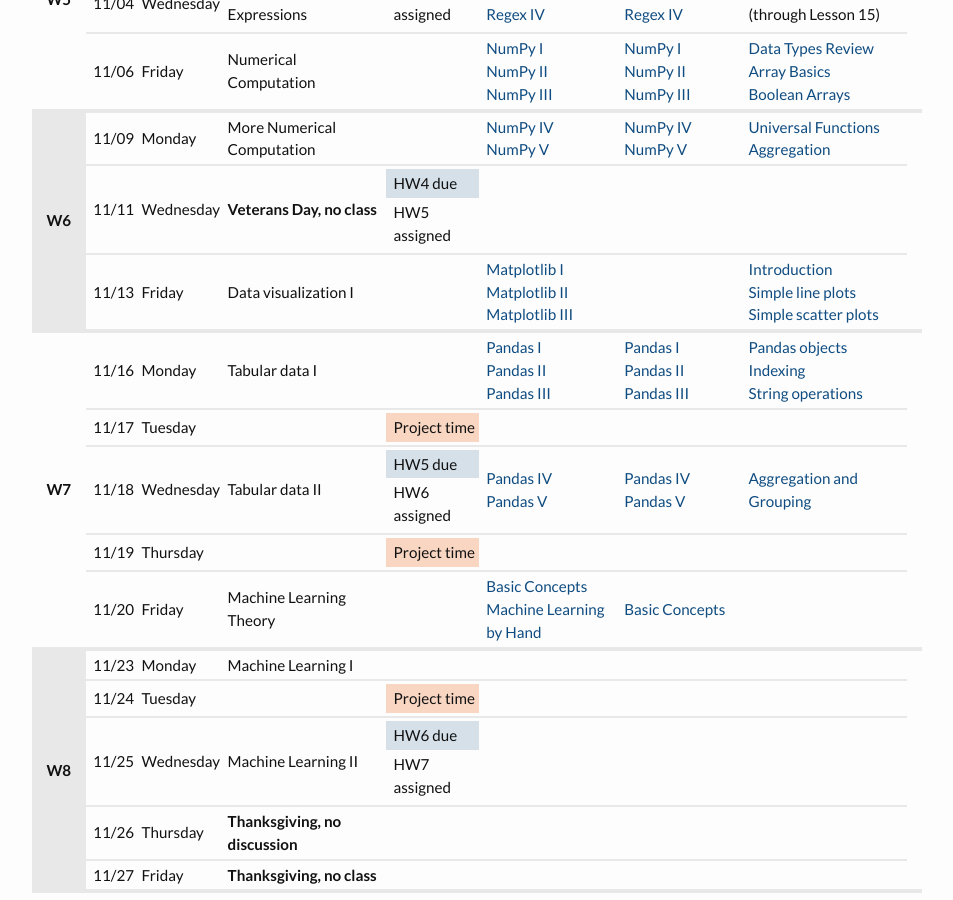
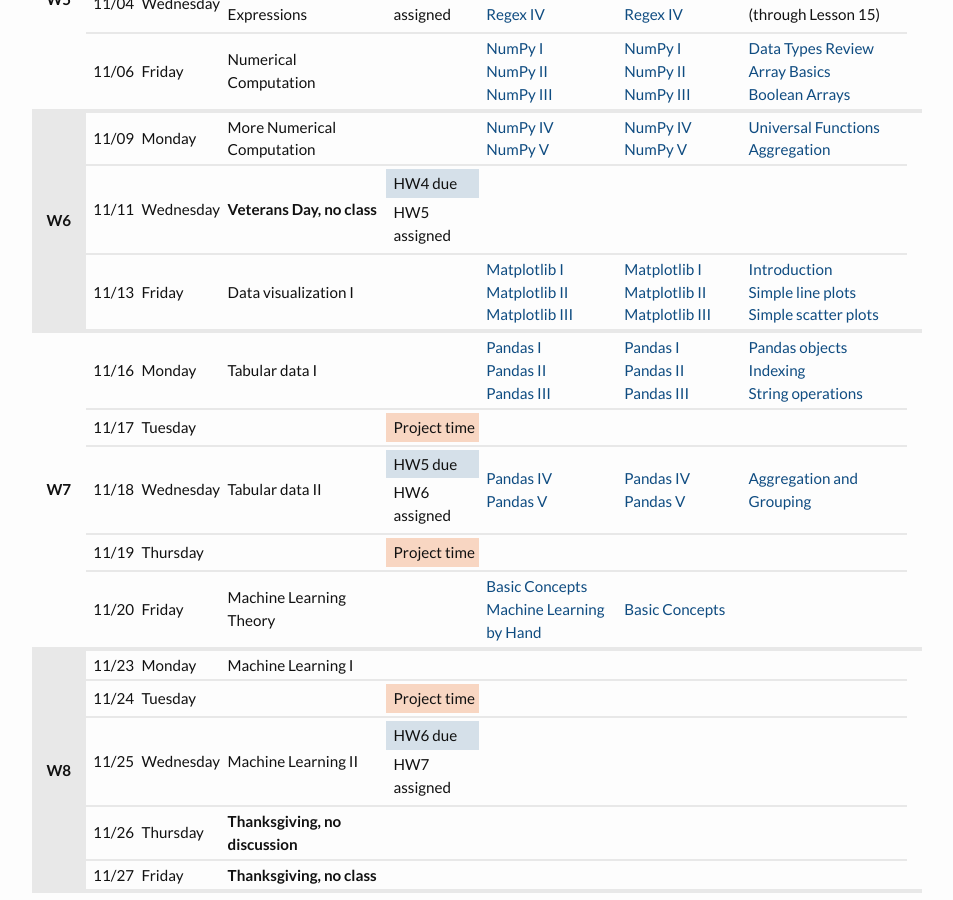
Before and after one commit to PhilChodrow/PIC16A, a Jekyll site: the page built from schedule.md, in a window 1280 px wide and 900 px high, scrolled down 1194 px. Shown: the whole window, without its empty margins (163-1116 px from the left). Built offline with Jekyll 4.4.1, drawn with Linux system fonts in a browser that asks for light colours; nearby versions of some CDN libraries.

Commit message:
Update schedule.md

```diff
--- a/schedule.md
+++ b/schedule.md
@@ -562,7 +562,19 @@ All assignments, including homework and quizzes, are due at 11:59pm, Pacific Tim
                     Matplotlib III
                 </a>
             </td>
-            <td></td>
+             <td>
+                <a href="https://youtu.be/g0-9oxrSjfw">
+                    Matplotlib I
+                </a>
+                <br>
+                <a href="https://youtu.be/9q3MW-aycmM">
+                    Matplotlib II
+                </a>
+                <br>
+                <a href="https://youtu.be/y7eWGzsrQOY">
+                    Matplotlib III
+                </a>
+            </td>
             <td>
                 <a href="https://jakevdp.github.io/PythonDataScienceHandbook/04.00-introduction-to-matplotlib.html">
                     Introduction
```
